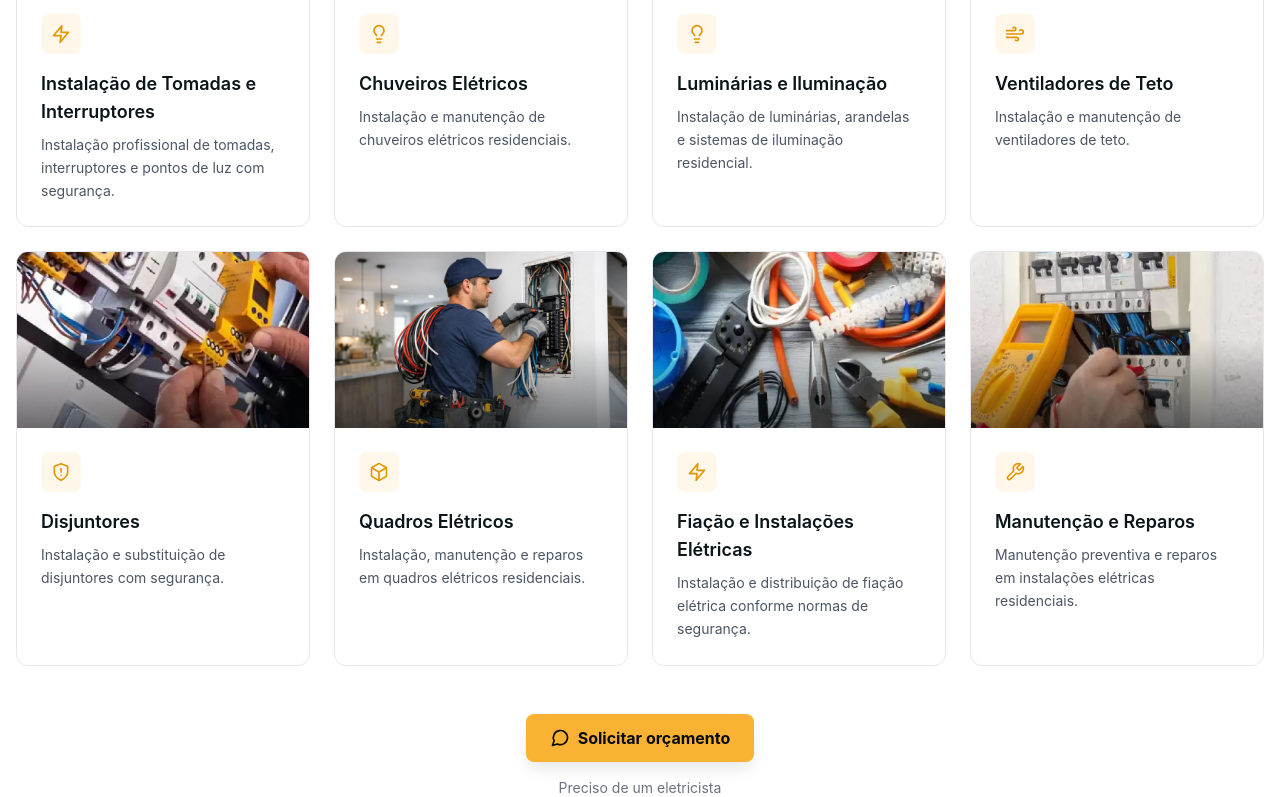
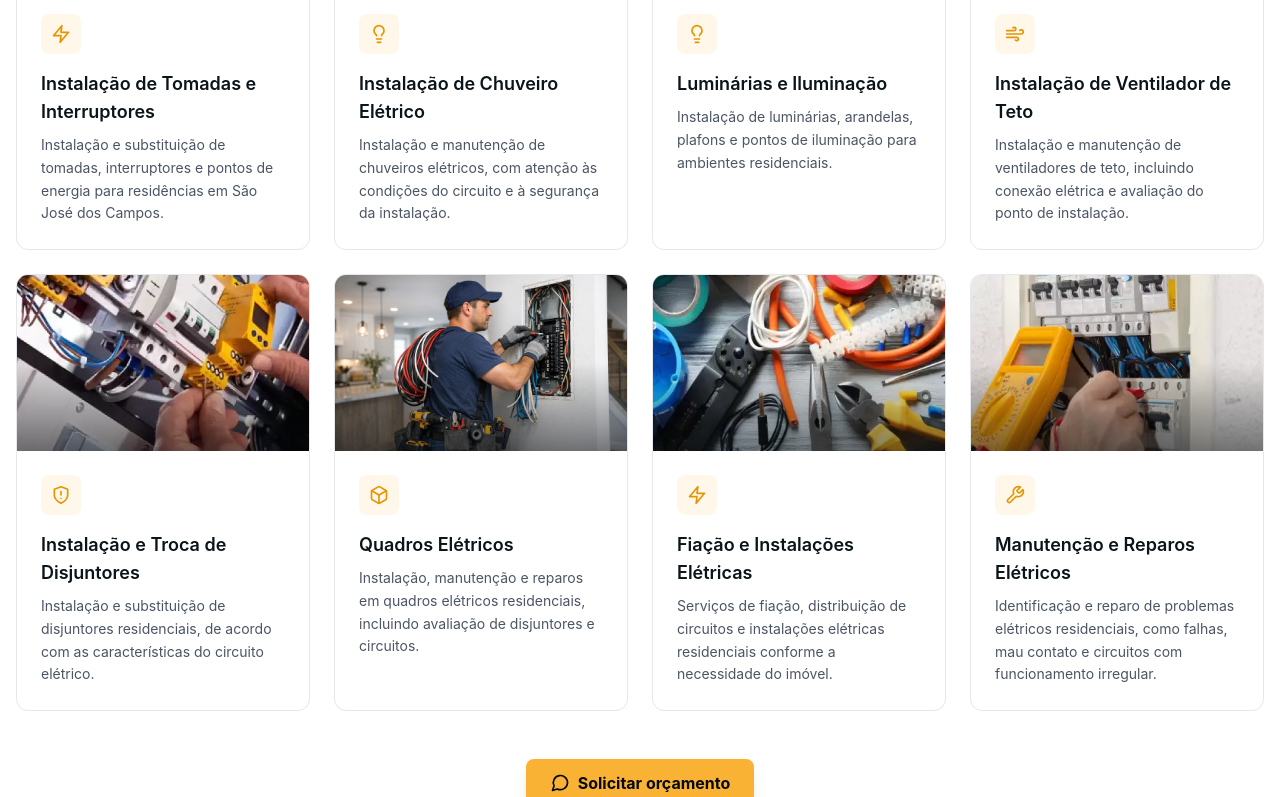
Before and after one commit to jeanlucassolutions/site-institucional, a Next.js app: page / in a window 1280 px wide. Shown: the part 1340-2137 px from the top of the page. Built offline with nearby package versions, Linux system fonts and the light colour scheme; no server answers.

Commit message:
Update Services.tsx

```diff
--- a/src/components/Services.tsx
+++ b/src/components/Services.tsx
@@ -1,7 +1,14 @@
 'use client'
 
 import Image from 'next/image'
-import { Zap, Lightbulb, Wind, Wrench, ShieldAlert, Box } from 'lucide-react'
+import {
+  Zap,
+  Lightbulb,
+  Wind,
+  Wrench,
+  ShieldAlert,
+  Box,
+} from 'lucide-react'
 import WhatsAppButton from './WhatsAppButton'
 
 const Services = () => {
@@ -11,56 +18,56 @@ const Services = () => {
       icon: Zap,
       title: 'Instalação de Tomadas e Interruptores',
       description:
-        'Instalação profissional de tomadas, interruptores e pontos de luz com segurança.',
+        'Instalação e substituição de tomadas, interruptores e pontos de energia para residências em São José dos Campos.',
     },
     {
       image: '/images/servico-chuveiro.png',
       icon: Lightbulb,
-      title: 'Chuveiros Elétricos',
+      title: 'Instalação de Chuveiro Elétrico',
       description:
-        'Instalação e manutenção de chuveiros elétricos residenciais.',
+        'Instalação e manutenção de chuveiros elétricos, com atenção às condições do circuito e à segurança da instalação.',
     },
     {
       image: '/images/servico-iluminacao.png',
       icon: Lightbulb,
       title: 'Luminárias e Iluminação',
       description:
-        'Instalação de luminárias, arandelas e sistemas de iluminação residencial.',
+        'Instalação de luminárias, arandelas, plafons e pontos de iluminação para ambientes residenciais.',
     },
     {
       image: '/images/servico-ventilar.png',
       icon: Wind,
-      title: 'Ventiladores de Teto',
+      title: 'Instalação de Ventilador de Teto',
       description:
-        'Instalação e manutenção de ventiladores de teto.',
+        'Instalação e manutenção de ventiladores de teto, incluindo conexão elétrica e avaliação do ponto de instalação.',
     },
     {
       image: '/images/servico-disjuntor.png',
       icon: ShieldAlert,
-      title: 'Disjuntores',
+      title: 'Instalação e Troca de Disjuntores',
       description:
-        'Instalação e substituição de disjuntores com segurança.',
+        'Instalação e substituição de disjuntores residenciais, de acordo com as características do circuito elétrico.',
     },
     {
       image: '/images/servico-quadro-eletrico.png',
       icon: Box,
       title: 'Quadros Elétricos',
       description:
-        'Instalação, manutenção e reparos em quadros elétricos residenciais.',
+        'Instalação, manutenção e reparos em quadros elétricos residenciais, incluindo avaliação de disjuntores e circuitos.',
     },
     {
       image: '/images/servico-fiacao.png',
       icon: Zap,
       title: 'Fiação e Instalações Elétricas',
       description:
-        'Instalação e distribuição de fiação elétrica conforme normas de segurança.',
+        'Serviços de fiação, distribuição de circuitos e instalações elétricas residenciais conforme a necessidade do imóvel.',
     },
     {
       image: '/images/servico-manutencao.png',
       icon: Wrench,
-      title: 'Manutenção e Reparos',
+      title: 'Manutenção e Reparos Elétricos',
       description:
-        'Manutenção preventiva e reparos em instalações elétricas residenciais.',
+        'Identificação e reparo de problemas elétricos residenciais, como falhas, mau contato e circuitos com funcionamento irregular.',
     },
   ]
 
@@ -75,7 +82,8 @@ const Services = () => {
           </h2>
 
           <p className="text-lg text-gray-600 max-w-2xl mx-auto">
-            Soluções elétricas para instalações, manutenções e reparos em sua residência.
+            Serviços de eletricista residencial em São José dos Campos para
+            instalações, manutenção, reparos e adequações elétricas.
           </p>
         </div>
 
@@ -94,7 +102,7 @@ const Services = () => {
                 <div className="relative h-44 w-full overflow-hidden">
                   <Image
                     src={service.image}
-                    alt={`${service.title} - Jean Lucas Eletricista`}
+                    alt={`${service.title} em São José dos Campos - Jean Lucas Eletricista`}
                     fill
                     sizes="(max-width: 768px) 100vw, (max-width: 1024px) 50vw, 25vw"
                     className="object-cover transition-transform duration-500 group-hover:scale-105"
@@ -132,10 +140,13 @@ const Services = () => {
 
         {/* CTA */}
         <div className="text-center">
-          <WhatsAppButton variant="cta" />
+          <WhatsAppButton
+            variant="cta"
+            text="Solicitar orçamento"
+          />
 
           <p className="text-sm text-gray-500 mt-4">
-            Preciso de um eletricista
+            Precisa de um eletricista residencial?
           </p>
         </div>
 
```
